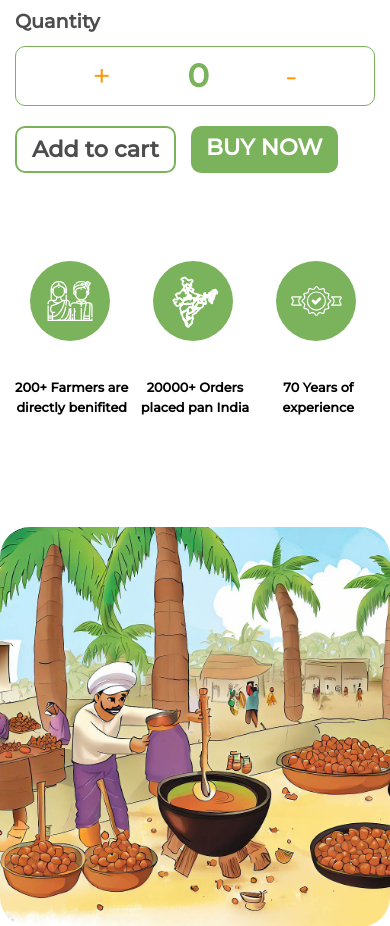
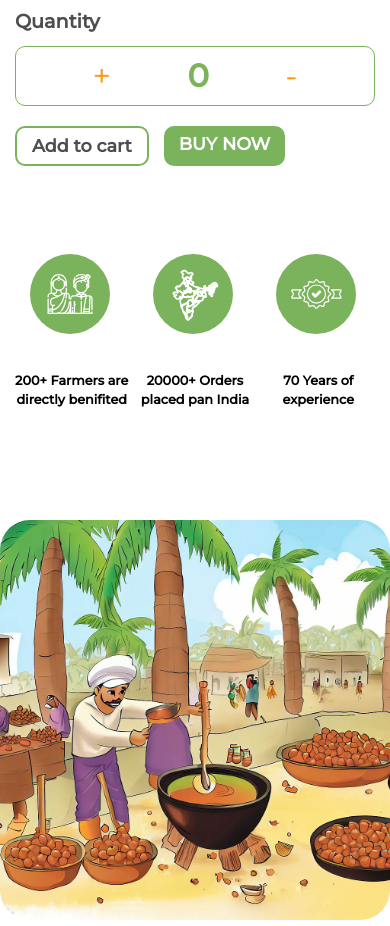
Before and after one commit to Tuhin1904/tuhin-grambahar, a React (Create React App) app: page / in a window 390 px wide. Shown: the part 880-1806 px from the top of the page. Built offline with nearby package versions, Linux system fonts and the light colour scheme.

Commit message:
Update HomeProduct.css

```diff
--- a/src/components/HomeProduct/HomeProduct.css
+++ b/src/components/HomeProduct/HomeProduct.css
@@ -298,7 +298,7 @@
     }
     .buy-now-btn{
         border-radius: 10px;
-        font-size: 1.4rem;
+        font-size: 1.1rem;
         padding-right: 15px;
         padding-left: 15px;
         margin-right: 0px;
@@ -307,7 +307,7 @@
         padding-right: 15px;
         padding-left: 15px;
         border-radius: 10px;
-        font-size: 1.4rem;
+        font-size: 1.1rem;
         border: 2px solid #7ab35b;
         font-weight: bold;
         margin-right: 15px;
```
